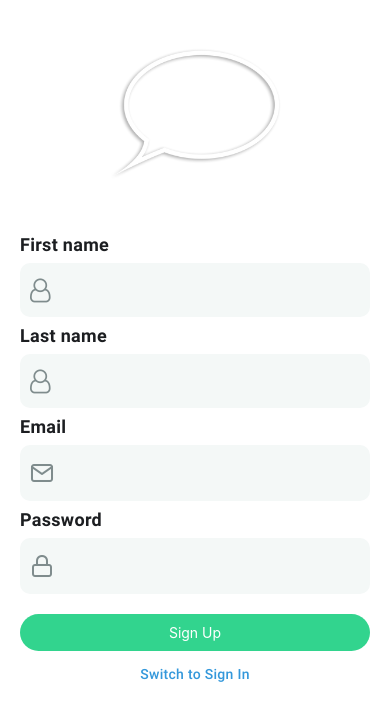
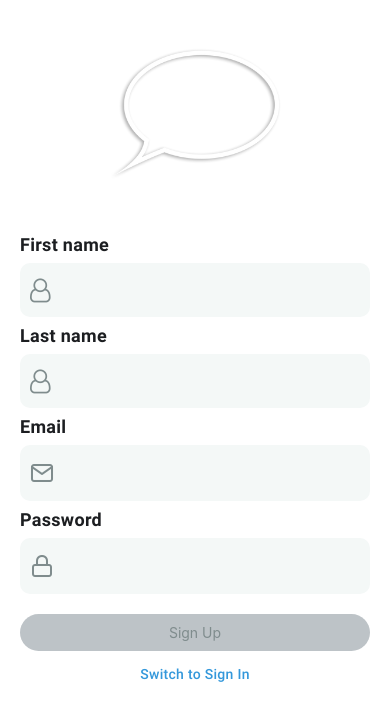
Before and after one commit to gulshan-ara/whatsapp_clone, a React Native app: screen / in a window 390 px wide. Shown: the top 720 px of the page. Built offline with nearby package versions, Linux system fonts and the light colour scheme.

Commit message:
feat - useReducer hook is used for managing the states of sign up & sign in form

```diff
--- a/components/Input.js
+++ b/components/Input.js
@@ -29,7 +29,7 @@
 
       {props.errorText && (
         <View style={styles.errorContainer}>
-          <Text style={styles.errorText}>{props.errorText}</Text>
+          <Text style={styles.errorText}>{props.errorText[0]}</Text>
         </View>
       )}
     </View>
--- a/components/SignInForm.js
+++ b/components/SignInForm.js
@@ -1,15 +1,27 @@
 import {} from "react-native";
-import React from "react";
+import React, { useCallback, useReducer } from "react";
 import { Feather } from "@expo/vector-icons";
 import Input from "../components/Input";
 import SubmitButton from "../components/SubmitButton";
 import { validateInput } from "../utils/actions/formActions";
+import { reducer } from "../utils/reducers/formReducer";
+
+const initialState = {
+  inputValidities: {
+    email: false,
+    password: false,
+  },
+  formIsValid: false,
+};
 
 const SignInForm = () => {
+  const [formState, dispatchFormState] = useReducer(reducer, initialState);
 
-  const inputChangeHandler = (inputId, inputValue) => {
-    console.log(validateInput(inputId, inputValue));
-  };
+  const inputChangeHandler = useCallback((inputId, inputValue) => {
+    const result = validateInput(inputId, inputValue);
+    dispatchFormState({ inputId, validationResult: result });
+  }, [dispatchFormState]);
+
 
   return (
     <>
@@ -22,6 +34,7 @@
         autoCapitalize="none"
         keyboardType="email-address"
         onInputChanged={inputChangeHandler}
+        errorText={formState.inputValidities["email"]}
       />
       <Input
         id="password"
@@ -32,11 +45,13 @@
         autoCapitalize="none"
         secureTextEntry
         onInputChanged={inputChangeHandler}
+        errorText={formState.inputValidities["password"]}
       />
       <SubmitButton
         title="Sign In"
         onPress={() => console.log("Button Pressed!")}
         style={{ marginTop: 20 }}
+        disabled={!formState.formIsValid}
       />
     </>
   );
--- a/components/SignUpForm.js
+++ b/components/SignUpForm.js
@@ -1,15 +1,28 @@
 import {} from "react-native";
-import React from "react";
+import React, { useCallback, useReducer } from "react";
 import Input from "../components/Input";
 import SubmitButton from "../components/SubmitButton";
 import { Feather, FontAwesome } from "@expo/vector-icons";
 import { validateInput } from "../utils/actions/formActions";
+import { reducer } from "../utils/reducers/formReducer";
+
+const initialState = {
+  inputValidities: {
+    firstName: false,
+    lastName: false,
+    email: false,
+    password: false,
+  },
+  formIsValid: false,
+};
 
 const SignUpForm = () => {
+  const [formState, dispatchFormState] = useReducer(reducer, initialState);
 
-  const inputChangeHandler = (inputId, inputValue) => {
-    console.log(validateInput(inputId, inputValue));
-  };
+  const inputChangeHandler = useCallback((inputId, inputValue) => {
+    const result = validateInput(inputId, inputValue);
+    dispatchFormState({ inputId, validationResult: result });
+  }, [dispatchFormState]);
 
   return (
     <>
@@ -21,6 +34,7 @@
         iconSize={24}
         autoCapitalize="none"
         onInputChanged={inputChangeHandler}
+        errorText={formState.inputValidities["firstName"]}
       />
       <Input
         id="lastName"
@@ -30,6 +44,7 @@
         iconSize={24}
         autoCapitalize="none"
         onInputChanged={inputChangeHandler}
+        errorText={formState.inputValidities["lastName"]}
       />
       <Input
         id="email"
@@ -40,6 +55,7 @@
         autoCapitalize="none"
         onInputChanged={inputChangeHandler}
         keyboardType="email-address"
+        errorText={formState.inputValidities["email"]}
       />
       <Input
         id="password"
@@ -50,11 +66,13 @@
         autoCapitalize="none"
         secureTextEntry
         onInputChanged={inputChangeHandler}
+        errorText={formState.inputValidities["password"]}
       />
       <SubmitButton
         title="Sign Up"
         onPress={() => console.log("Button Pressed!")}
         style={{ marginTop: 20 }}
+        disabled={!formState.formIsValid}
       />
     </>
   );
--- /dev/null
+++ b/utils/reducers/formReducer.js
@@ -0,0 +1,22 @@
+export const reducer = (state, action) => {
+  const { validationResult, inputId } = action;
+
+  const updatedValidities = {
+    ...state.inputValidities,
+    [inputId]: validationResult,
+  };
+
+  let updatedFormIsValid = true;
+
+  for (const key in updatedValidities) {
+    if (updatedValidities[key] !== undefined) {
+      updatedFormIsValid = false;
+      break;
+    }
+  }
+
+  return {
+    inputValidities: updatedValidities,
+    formIsValid: updatedFormIsValid,
+  };
+};
```
